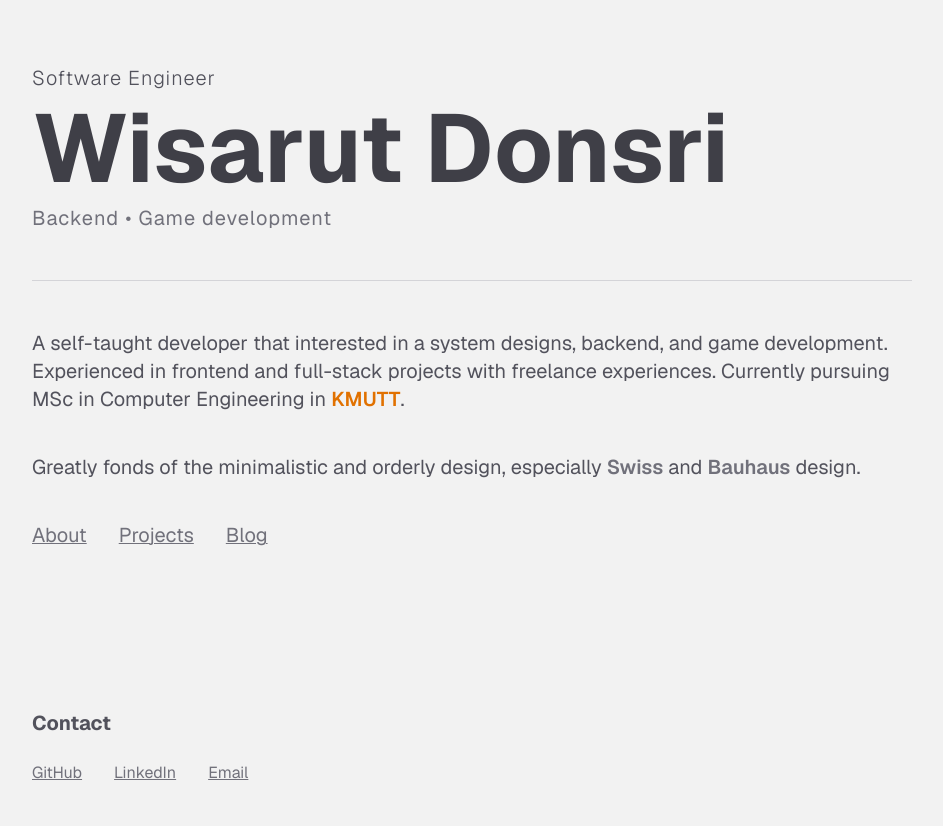
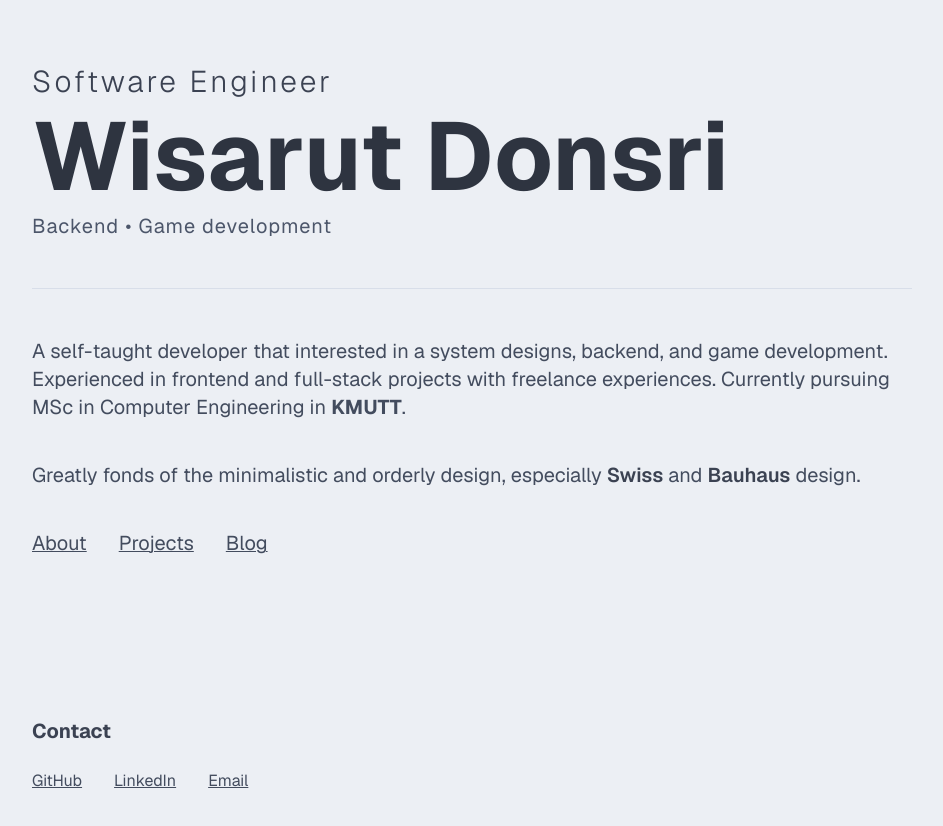
Before and after one commit to dwisarut/dwisarut-portfolio, an Astro site: page / in a window 1280 px wide. Shown: the whole page, without its empty margins (168-1111 px from the left). Built offline with nearby package versions, Linux system fonts and the light colour scheme; Astro itself is replaced by a stand-in of ours.

Commit message:
style: update nord style

```diff
--- a/src/pages/blog.astro
+++ b/src/pages/blog.astro
@@ -2,4 +2,4 @@
 import MainLayout from "../layouts/MainLayout.astro";
 ---
 
-<MainLayout />
+<MainLayout title="dwisarut - Blog" />
--- a/src/pages/index.astro
+++ b/src/pages/index.astro
@@ -5,40 +5,36 @@ import MainLayout from "../layouts/MainLayout.astro";
 <MainLayout title="dwisarut - Home">
   <div class="flex flex-col container py-16 gap-8 md:gap-12">
     <header>
-      <h2
-        class="text-[18px] lg:text-xl font-light text-zinc-600 tracking-wider"
-      >
+      <h2 class="text-xl lg:text-3xl font-light text-nord1 tracking-widest">
         Software Engineer
       </h2>
       <h1
-        class="text-5xl md:text-6xl leading-16 lg:leading-28 lg:text-8xl font-bold text-zinc-700"
+        class="text-5xl md:text-6xl leading-16 lg:leading-28 lg:text-8xl font-bold text-nord0"
       >
         Wisarut Donsri
       </h1>
-      <h3
-        class="text-[18px] lg:text-xl font-normal text-zinc-500 tracking-wider"
-      >
+      <h3 class="text-[18px] lg:text-xl font-normal text-nord3 tracking-wider">
         Backend • Game development
       </h3>
     </header>
 
-    <hr class="text-zinc-300" />
+    <hr class="text-nord6" />
 
-    <main class="flex flex-col gap-10 text-[18px] lg:text-xl text-zinc-600">
+    <main class="flex flex-col gap-10 text-[18px] lg:text-xl text-nord2">
       <p>
         A self-taught developer that interested in a system designs, backend,
         and game development. Experienced in frontend and full-stack projects
         with freelance experiences. Currently pursuing MSc in Computer
-        Engineering in <a class="text-amber-600 font-semibold">KMUTT</a>.
+        Engineering in <a class="hover:text-orange-600 font-bold">KMUTT</a>.
       </p>
 
       <p>
         Greatly fonds of the minimalistic and orderly design, especially <a
-          class="text-zinc-500 font-semibold">Swiss</a
-        > and <a class="text-zinc-500 font-semibold">Bauhaus</a> design.
+          class="text-nord1 font-semibold">Swiss</a
+        > and <a class="text-nord1 font-semibold">Bauhaus</a> design.
       </p>
 
-      <div class="flex flex-row gap-8 text-[18px] lg:text-xl text-zinc-500">
+      <div class="flex flex-row gap-8 text-[18px] lg:text-xl text-nord2">
         <a href="/about" class="underline decoration-0">About</a>
         <a href="/projects" class="underline decoration-0">Projects</a>
         <a href="/blog" class="underline decoration-0">Blog</a>
@@ -46,8 +42,8 @@ import MainLayout from "../layouts/MainLayout.astro";
     </main>
 
     <footer class="flex flex-col gap-6 pt-32 sm:pt-28">
-      <h3 class="text-[18px] lg:text-xl font-bold text-zinc-600">Contact</h3>
-      <div class="flex flex-row gap-8 text-[16px] text-zinc-500">
+      <h3 class="text-[18px] lg:text-xl font-bold text-nord1">Contact</h3>
+      <div class="flex flex-row gap-8 text-[16px] text-nord2">
         <a
           href="https://github.com/dwisarut"
           target="_blank"
--- a/src/pages/projects.astro
+++ b/src/pages/projects.astro
@@ -2,4 +2,4 @@
 import MainLayout from "../layouts/MainLayout.astro";
 ---
 
-<MainLayout />
+<MainLayout title="dwisarut - Projects" />
--- a/src/styles/global.css
+++ b/src/styles/global.css
@@ -1,9 +1,19 @@
 @import url("https://fonts.googleapis.com/css2?family=Geist:ital,wght@0,100..900;1,100..900&display=swap");
 @import "tailwindcss";
 
+@theme {
+  --color-nord0: #2e3440;
+  --color-nord1: #3b4252;
+  --color-nord2: #434c5e;
+  --color-nord3: #4c566a;
+  --color-nord4: #eceff4;
+  --color-nord5: #e5e9f0;
+  --color-nord6: #d8dee9;
+}
+
 :root {
   font-family: "Geist", sans-serif;
-  background-color: #f2f2f2;
+  background-color: var(--color-nord4);
 }
 
 html {
```
